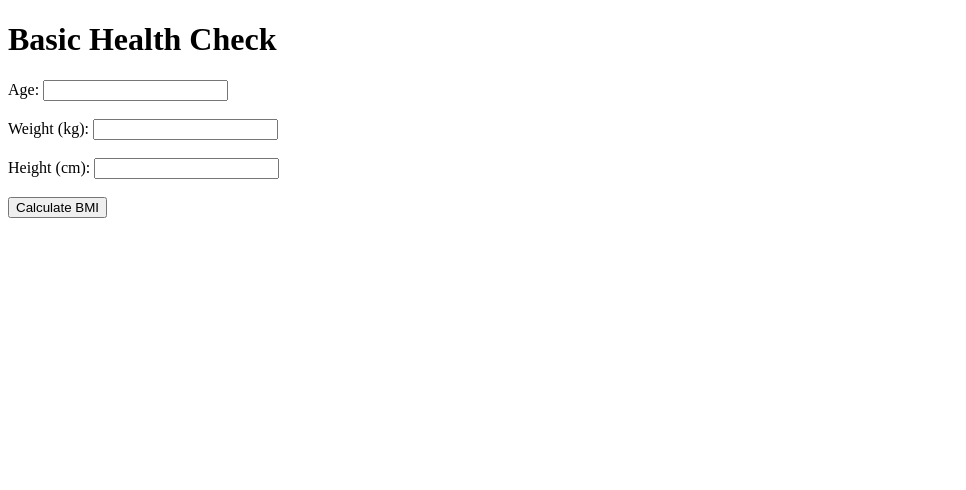
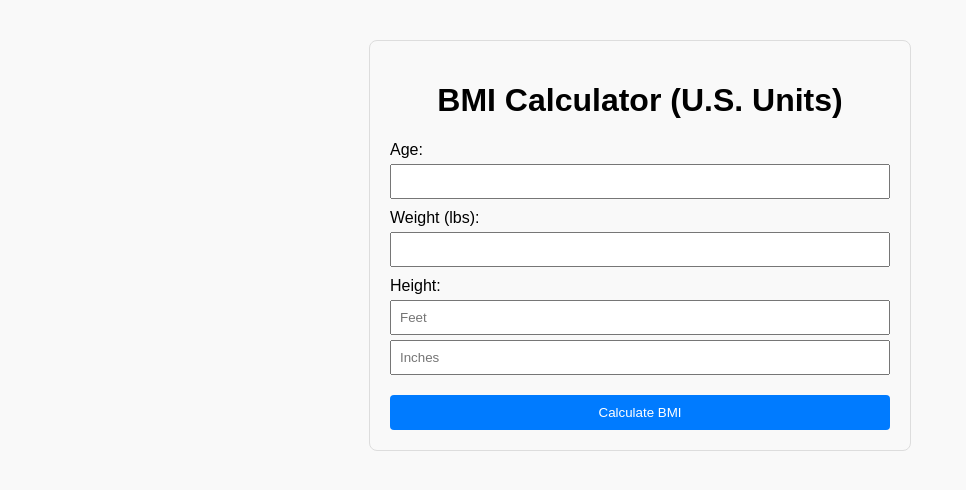
Before and after one commit to phanindrareddym/health-secure-app, a Python web app: template templates/index.html in a window 1280 px wide. Shown: the top 490 px of the page, without its empty margins (0-966 px from the left). Run offline with Jinja, Linux system fonts and the light colour scheme; the template is opened without the code that fills it, so the values that code supplies are empty.

Commit message:
Updated to US units (lbs, feet, inches)

```diff
--- /dev/null
+++ b/static/style.css
@@ -0,0 +1,45 @@
+body {
+    font-family: Arial, sans-serif;
+    max-width: 500px;
+    margin: 40px auto;
+    padding: 20px;
+    border: 1px solid #ddd;
+    border-radius: 8px;
+    background-color: #f9f9f9;
+}
+
+h1 {
+    text-align: center;
+}
+
+label {
+    display: block;
+    margin-top: 10px;
+}
+
+input {
+    width: 100%;
+    padding: 8px;
+    margin-top: 5px;
+    box-sizing: border-box;
+}
+
+button {
+    margin-top: 20px;
+    width: 100%;
+    padding: 10px;
+    background-color: #007bff;
+    color: white;
+    border: none;
+    border-radius: 4px;
+    cursor: pointer;
+}
+
+button:hover {
+    background-color: #0056b3;
+}
+
+a {
+    display: inline-block;
+    margin-top: 20px;
+}
--- a/templates/index.html
+++ b/templates/index.html
@@ -2,20 +2,26 @@
 <html>
 <head>
     <title>Health Check App</title>
+    <link rel="stylesheet" href="{{ url_for('static', filename='style.css') }}">
 </head>
 <body>
-    <h1>Basic Health Check</h1>
-    <form action="/calculate" method="post">
-        <label>Age:</label>
-        <input type="number" name="age" required><br><br>
 
-        <label>Weight (kg):</label>
-        <input type="number" name="weight" required><br><br>
+<h1>BMI Calculator (U.S. Units)</h1>
 
-        <label>Height (cm):</label>
-        <input type="number" name="height" required><br><br>
+<form action="/calculate" method="POST">
 
-        <button type="submit">Calculate BMI</button>
-    </form>
+    <label>Age:</label>
+    <input type="number" name="age" min="1" required>
+
+    <label>Weight (lbs):</label>
+    <input type="number" name="weight" min="50" max="1000" required>
+
+    <label>Height:</label>
+    <input type="number" name="height_ft" placeholder="Feet" min="0" max="8" required>
+    <input type="number" name="height_in" placeholder="Inches" min="0" max="11" required>
+
+    <button type="submit">Calculate BMI</button>
+</form>
+
 </body>
 </html>
```
Also changed, not shown: templates/result.html (+10 -3 lines).
